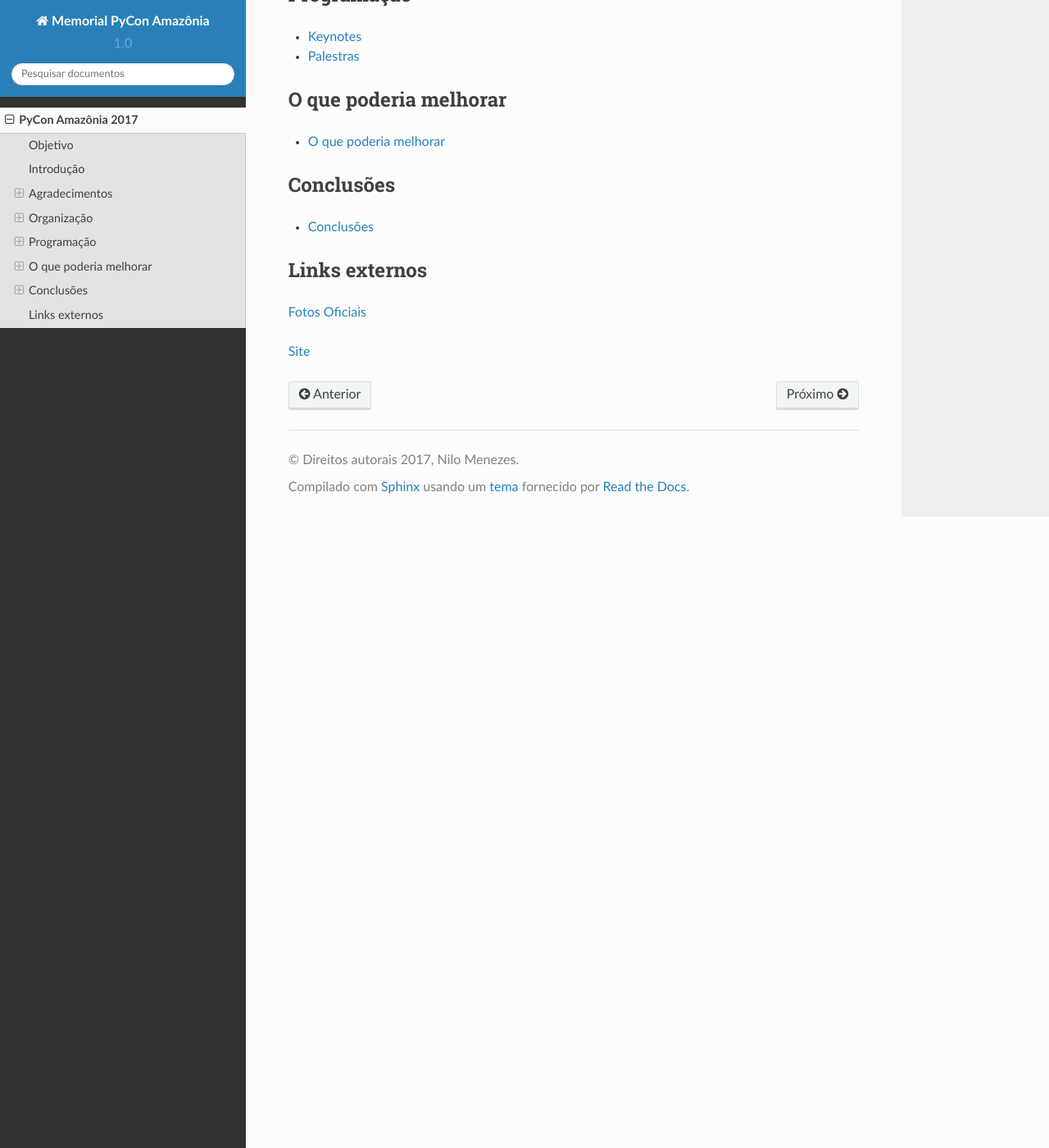
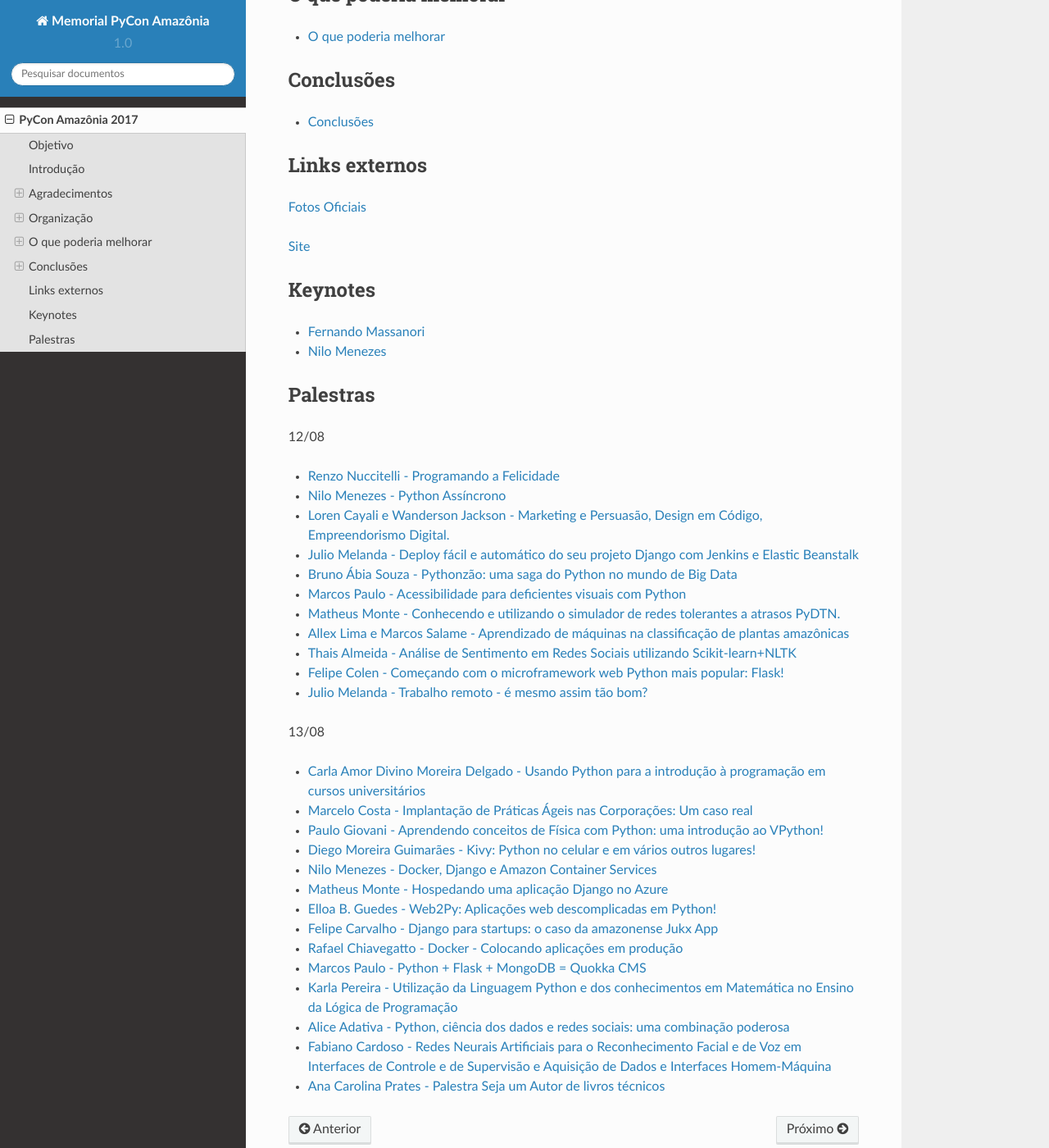
Before and after one commit to pythonbrasil/pycon-amazonia-memorial, a Sphinx documentation site: the page built from source/pyconamazonia2017.rst, in a window 1280 px wide and 1400 px high, scrolled down 1031 px. Shown: the whole window at 82% size. Built offline with Sphinx 7.4.7 and the Read the Docs theme 2.0.0, drawn with Linux system fonts in a browser that asks for light colours.

Commit message:
fix #24 - insere lista de palestras/keynotes

```diff
--- a/source/pyconamazonia2017.rst
+++ b/source/pyconamazonia2017.rst
@@ -58,3 +50,43 @@
 `Fotos Oficiais <http://www.flickr.com/photos/jcemelanda/sets/72157685381999944>`_
 
 `Site <http://amazonia.python.org.br/>`_
+
+Keynotes
+------------------------
+- `Fernando Massanori <http://amazonia.python.org.br/images/slides/Fernando%20Massanori%20-%20Seja%20Feliz%20Programando%20em%20Python.pdf>`_
+- `Nilo Menezes <hhttp://amazonia.python.org.br/images/slides/Nilo%20Menezes%20-%20Pythonizando.pptx>`_
+
+Palestras
+------------------------
+
+12/08
+
+- `Renzo Nuccitelli - Programando a Felicidade <http://amazonia.python.org.br/images/slides/Renzo%20Nuccitelli%20-%20Hackeando%20Sistemas.pdf>`_
+- `Nilo Menezes - Python Assíncrono <http://amazonia.python.org.br/images/slides/Nilo%20Menezes%20-%20Python%20Ass%C3%ADncrono.pdf>`_
+- `Loren Cayali e Wanderson Jackson - Marketing e Persuasão, Design em Código, Empreendorismo Digital. <http://amazonia.python.org.br/images/slides/Loren%20Cayali%20-%20Os%20Bastidores%20do%20Marketing%20.pdf>`_
+- `Julio Melanda - Deploy fácil e automático do seu projeto Django com Jenkins e Elastic Beanstalk <http://amazonia.python.org.br/images/slides/Julio%20Melanda%20-%20Deploy%20Django%20em%20EBS.pdf>`_
+- `Bruno Ábia Souza - Pythonzão: uma saga do Python no mundo de Big Data <http://amazonia.python.org.br/images/slides/Bruno%20Abia%20-%20Pythonz%27ao%20uma%20saga%20do%20Python%20no%20mundo%20big%20data.pdf>`_
+- `Marcos Paulo - Acessibilidade para deficientes visuais com Python <http://amazonia.python.org.br/images/slides/Marcos%20Paulo%20-%20Acessibilidade-para-deficientes-visuais-com-Python-amazonas-v2.pdf>`_
+- `Matheus Monte - Conhecendo e utilizando o simulador de redes tolerantes a atrasos PyDTN. <http://amazonia.python.org.br/images/slides/Matheus%20Monte%20-%20Palestra-PyDTN.pdf>`_
+- `Allex Lima e Marcos Salame - Aprendizado de máquinas na classificação de plantas amazônicas <http://amazonia.python.org.br/images/slides/Allex%20e%20Marcos%20-%20Aprendizado%20de%20maquina%20na%20classificacao%20de%20plantas.pdf>`_
+- `Thais Almeida - Análise de Sentimento em Redes Sociais utilizando Scikit-learn+NLTK <http://amazonia.python.org.br/images/slides/Thais%20Gomes%20Almeida%20-%20An%C3%A1lise%20de%20Sentimento%20em%20Redes%20Sociais.pdf>`_
+- `Felipe Colen - Começando com o microframework web Python mais popular: Flask! <http://amazonia.python.org.br/images/slides/Felipe%20Colen%20-%20Come%C3%A7ando%20com%20o%20MicroFramework%20Flask.pdf>`_
+- `Julio Melanda - Trabalho remoto - é mesmo assim tão bom? <http://amazonia.python.org.br/images/slides/Julio%20Melanda%20-%20Trabalho%20Remoto.pdf>`_
+
+
+13/08
+
+- `Carla Amor Divino Moreira Delgado - Usando Python para a introdução à programação em cursos universitários <http://amazonia.python.org.br/images/slides/Carla%20Delgado%20-%20Usando%20Python%20para%20a%20introdu%C3%A7%C3%A3o%20%C3%A0%20programacao%20em%20cursos%20universitarios.pdf>`_
+- `Marcelo Costa - Implantação de Práticas Ágeis nas Corporações: Um caso real <http://amazonia.python.org.br/images/slides/Marcelo%20Costa%20-%20Implanta%C3%A7%C3%A3o%20de%20Pr%C3%A1ticas%20%C3%81geis%20nas%20Corpora%C3%A7%C3%B5es%20-%20Python%20-%20versao%20base.pdf>`_
+- `Paulo Giovani - Aprendendo conceitos de Física com Python: uma introdução ao VPython! <http://amazonia.python.org.br/images/slides/Paulo%20Giovani%20-%20Apresentacao_VPython_PyConAmazonia2017.pdf>`_
+- `Diego Moreira Guimarães - Kivy: Python no celular e em vários outros lugares! <http://amazonia.python.org.br/images/slides/Diego%20Guimaraes%20-%20Kivy.pdf>`_
+- `Nilo Menezes - Docker, Django e Amazon Container Services <http://amazonia.python.org.br/images/slides/Nilo%20Menezes%20-%20Django%2C%20Docker%20e%20Amazon%20Container%20Services.pptx>`_
+- `Matheus Monte - Hospedando uma aplicação Django no Azure <http://amazonia.python.org.br/images/slides/Matheus%20Monte%20-%20Palestra-DangoAzure.pdf>`_
+- `Elloa B. Guedes - Web2Py: Aplicações web descomplicadas em Python! <http://amazonia.python.org.br/images/slides/Elloa%20B%20Guedes%20-%20Web2py.pdf>`_
+- `Felipe Carvalho - Django para startups: o caso da amazonense Jukx App <http://amazonia.python.org.br/images/slides/Felipe%20Carvalho%20-%20Django%20para%20startups.pdf>`_
+- `Rafael Chiavegatto - Docker - Colocando aplicações em produção <http://amazonia.python.org.br/images/slides/Rafael%20Chiavegatto%20-%20Docker%20-%20Utilizando%20no%20seu%20dia%20a%20dia.pdf>`_
+- `Marcos Paulo - Python + Flask + MongoDB = Quokka CMS <http://amazonia.python.org.br/images/slides/Marcos%20Paulo%20-%20palestra-flask-python-amazonas-2017-v2.pdf>`_
+- `Karla Pereira - Utilização da Linguagem Python e dos conhecimentos em Matemática no Ensino da Lógica de Programação <http://amazonia.python.org.br/images/slides/Karla%20Pereira%20-%20L%C3%B3gica%20de%20Programa%C3%A7%C3%A3o.pdf>`_
+- `Alice Adativa - Python, ciência dos dados e redes sociais: uma combinação poderosa <http://amazonia.python.org.br/images/slides/Alice%20Adativa%20-%20Python%2C%20ci%C3%AAncia%20dos%20dados%20e%20redes%20sociais.pdf>`_
+- `Fabiano Cardoso - Redes Neurais Artificiais para o Reconhecimento Facial e de Voz em Interfaces de Controle e de Supervisão e Aquisição de Dados e Interfaces Homem-Máquina <http://amazonia.python.org.br/images/slides/FABIANO%20STINGELIN%20CARDOSO%20-%20Redes%20Neurais%20Artificiais%20para%20o%20Reconhecimento%20Facial%20e%20de%20Voz%20em%20Interfaces%20de%20Controle%20e%20de%20Supervis%C3%A3o%20e%20Aquisi%C3%A7%C3%A3o%20de%20Dados%20e%20Interfaces%20Homem-M%C3%A1q%20-%20Rev2.pptx>`_
+- `Ana Carolina Prates - Palestra Seja um Autor de livros técnicos <http://amazonia.python.org.br/images/slides/Ana%20Carolina%20Prates%20-%20Seja%20um%20autor%20de%20livros%20t%C3%A9cnicos.pdf>`_
```
Also changed, not shown: other parts of source/pyconamazonia2017.rst (+0 -8 lines), source/2017/programacao.rst (deleted, +0 -25 lines).
